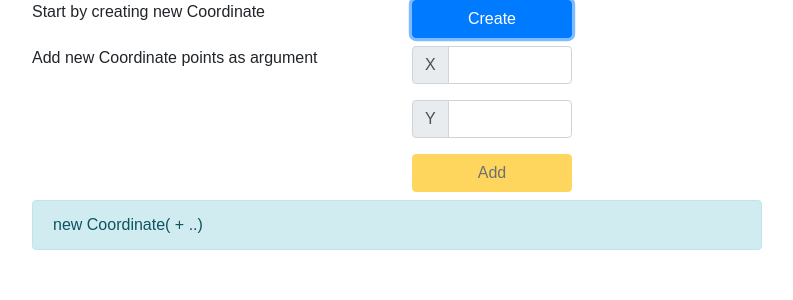
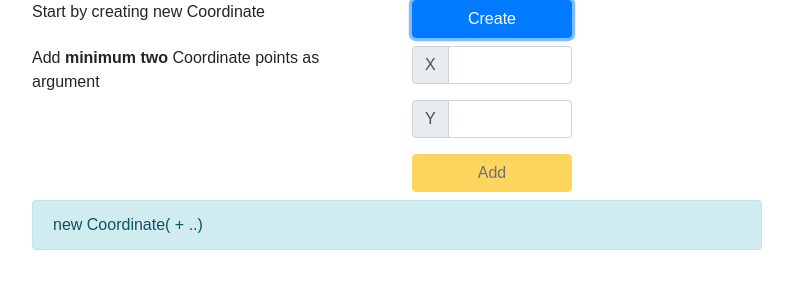
Before and after one commit to haldarmahesh/coordinate-app, a React (Create React App) app: page / in a window 1280 px wide. Both pictures are taken after a click on the button "Create". Shown: the top 300 px of the page, without its empty margins (53-846 px from the left). Built offline with nearby package versions, Linux system fonts and the light colour scheme.

Commit message:
Add flagging to UI components and test cases

```diff
--- a/src/App.js
+++ b/src/App.js
@@ -53,7 +53,9 @@ class App extends Component {
     const component = (
       <div className="row mt-2">
         <div className="col-md-4">
-          Add new Coordinate points as argument
+          Add
+          <b> minimum two </b>
+          Coordinate points as argument
         </div>
         <div className="col-md-2">
           <div className="row">
@@ -93,8 +95,35 @@ class App extends Component {
     return isCoordinateAdded ? component : null;
   }
 
+  renderExecuteButton() {
+    const { isCoordinateAdded, coordinatesArr } = this.state;
+    const button = (
+      <div className="row mt-2">
+        <div className="col-md-4">
+          <button type="button" className="btn btn-danger">
+            + Execute
+          </button>
+        </div>
+      </div>
+    );
+    return isCoordinateAdded && coordinatesArr.length > 1 ? button : null;
+  }
+
+  renderCoordinateStrParams() {
+    const { isCoordinateAdded } = this.state;
+    const alertBox = (
+      <div className="row mt-2">
+        <div className="col-md-8">
+          <div className="alert alert-info">
+            {this.renderCoordinate()}
+          </div>
+        </div>
+      </div>
+    );
+    return isCoordinateAdded ? alertBox : null;
+  }
+
   render() {
-    console.log('this', this);
     return (
       <div className="container">
         <div className="row">
@@ -114,13 +143,8 @@ class App extends Component {
           </div>
         </div>
         {this.renderCreateNewPoint()}
-        <div className="row mt-2">
-          <div className="col-md-8">
-            <div className="alert alert-info">
-              {this.renderCoordinate()}
-            </div>
-          </div>
-        </div>
+        {this.renderCoordinateStrParams()}
+        {this.renderExecuteButton()}
       </div>
     );
   }
```
Also changed, not shown: 1 other file (tests, documents, lock files or other folders).
